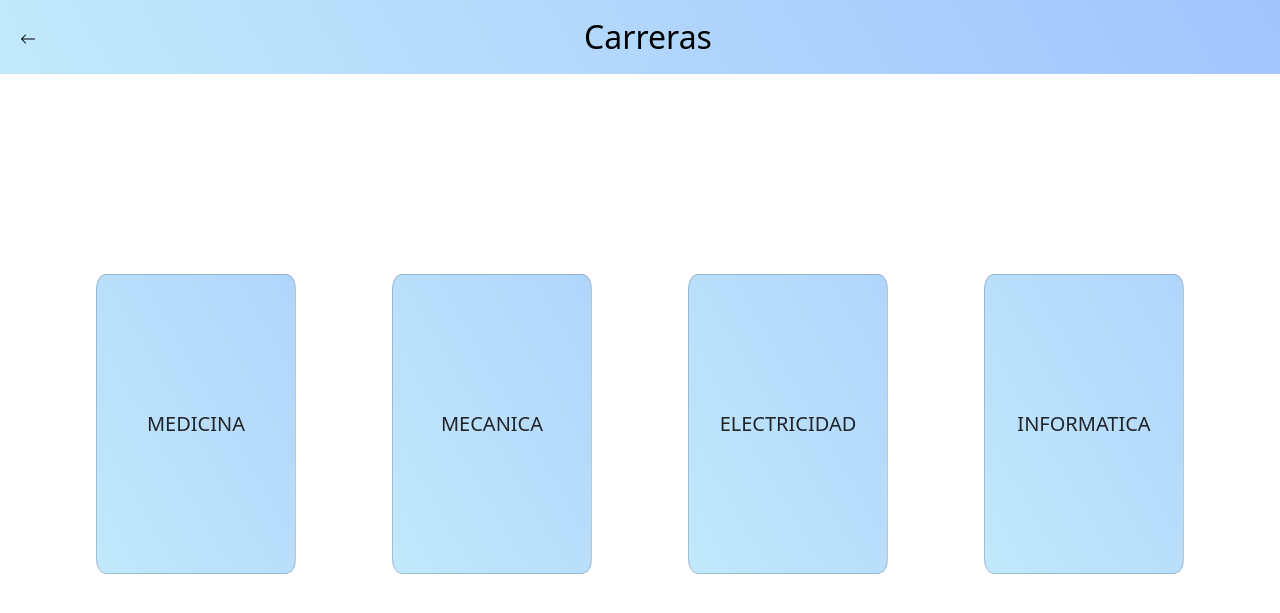
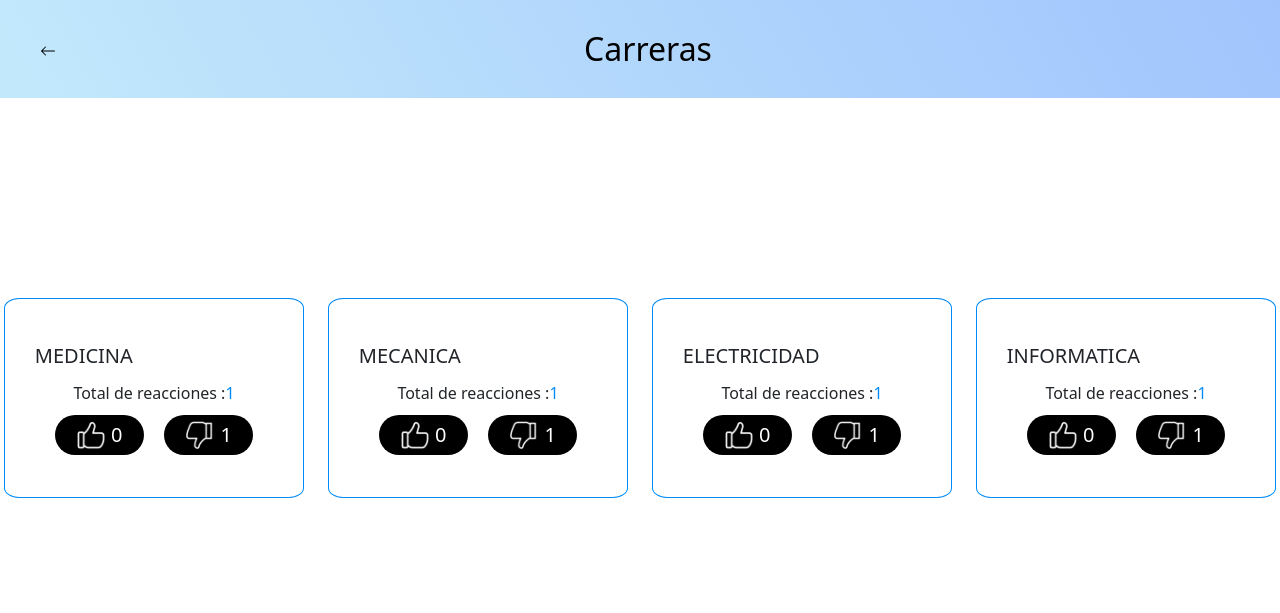
Before and after one commit to AbnerJu/votaciones2024, a PHP site: page /mostrar_carreras.php in a window 1280 px wide. Shown: the top 613 px of the page. Run offline with PHP 8.4, Linux system fonts and the light colour scheme; tables that the repository leaves empty hold one stand-in row (values such as "Sample post").

Commit message:
estilos de cards

```diff
--- a/css/style.css
+++ b/css/style.css
@@ -11,28 +11,37 @@
 
 #conPrincipal{
     display: flex;
-
     justify-content: space-evenly;
     margin-top: 200px;
     font-family: system-ui, -apple-system, BlinkMacSystemFont, 'Segoe UI', Roboto, Oxygen, Ubuntu, Cantarell, 'Open Sans', 'Helvetica Neue', sans-serif;
+    flex-wrap: wrap;
+    gap: 20px;
 }
 
-#conCards{
-    width: 200px;
-    height: 300px;
+.card{
+    width: 300px;
+    height: 200px;
     display: flex;
     justify-content: center;
     align-items: center;
     border-radius: 5%;
     font-size: 20px;
     font-weight: 500;
-    background: linear-gradient(-120deg,#a1c4fd,#c2e9fb,#f2f2f2);
+    background: #fff;
     transition-property: transform box-shadow;
     transition-duration: 1.5s;
-    transition-timing-function: cubic-bezier(0.075, 0.82, 0.165, 1);
+    transition-timing-function: cubic-bezier(0.075, 0.82, 0.165, 0.7);
     transition-delay: 0.1s;
     background-size: 400% 400%;
-    animation: mov-back 5s ease infinite;
+    position: relative;
+    gap: 10px;
+    border: 1px solid #008bf8;
+}
+
+.card:hover{
+    transform: scale(1.05);
+    cursor: pointer;
+    box-shadow: 12px 17px 51px rgba(0, 0, 0, 0.22);
 }
 
 @keyframes mov-back{
@@ -48,18 +57,63 @@
     100%{
         background-position: 0% 50%;
     }
-  }
-
-#conCards:hover{
-    transform: scale(1.1);
-    cursor: pointer;
-    box-shadow: 12px 17px 51px rgba(0, 0, 0, 0.22);
 }
 
 .navbar{
     background: linear-gradient(-120deg,#a1c4fd,#c2e9fb);
+    padding: 20px;
 }
 
 a{
     text-decoration: none;
 }
+
+.con-titulo{
+    text-align: left;
+    width: 80%;
+
+
+}
+
+.reaccion{
+    width: 30px;
+    filter: invert(1);
+}
+
+.principal-reaccion{
+    width: 100%;
+    display: flex;
+    flex-direction: row;
+    justify-content: center;
+    align-items: center;
+    gap: 20px;
+}
+
+.con-reaccion{
+    border-radius: 20px;
+    display: flex;
+    justify-content: center;
+    align-items: center;
+    width: 30%;
+    background-color: black;
+    gap: 5px;
+    padding: 5px;
+}
+
+.con-total{
+    text-align: center;
+    font-size: 1rem;
+    display: flex;
+}
+
+.num-total{
+    color: #008bf8;
+}
+
+.me-gusta{
+    color: #fff;
+}
+
+.no-me-gusta{
+    color: #fff;
+}
--- a/mostrar.php
+++ b/mostrar.php
@@ -35,7 +35,7 @@
               </a>
               <ul class="dropdown-menu">
                 <li><a class="dropdown-item" href="mostrar_carreras.php">Carreras</a></li>
-                <li><a class="dropdown-item" href="comparar_carreras.php">Comparar carreras</a></li>
+                <li><a class="dropdown-item" href="#">Comparar</a></li>
                 <li><hr class="dropdown-divider"></li>
                 <li><a class="dropdown-item" href="#">Something else here</a></li>
               </ul>
--- a/mostrar_carreras.php
+++ b/mostrar_carreras.php
@@ -46,10 +46,48 @@
     if ($fila['Field'] !== $columna_fuera) {
 
       $respuesta = $fila['Field'];
-      echo "<a class='card' id = 'conCards' href='ver_carreras.php?val=$respuesta'>" . strtoupper($respuesta) . "</a>";
+      $consulta1 = "SELECT COUNT($respuesta) FROM codigos_votaciones WHERE $respuesta=1";
+      $consulta2 = "SELECT COUNT($respuesta) FROM codigos_votaciones WHERE $respuesta=2";
+      $consulta3 = "SELECT COUNT($respuesta) FROM codigos_votaciones WHERE $respuesta=3";
+      $consulta4 = "SELECT COUNT($respuesta) FROM codigos_votaciones WHERE $respuesta=4";
+      $consulta5 = "SELECT COUNT($respuesta) FROM codigos_votaciones WHERE $respuesta=5";
+
+      $datos1 = ejecutarConsulta($conexion, $consulta1);
+      $datos2 = ejecutarConsulta($conexion, $consulta2);
+      $datos3 = ejecutarConsulta($conexion, $consulta3);
+      $datos4 = ejecutarConsulta($conexion, $consulta4);
+      $datos5 = ejecutarConsulta($conexion, $consulta5);
+
+      // Calcular el total de votos
+      $datosTotal = $datos1 + $datos2 + $datos3 + $datos4 + $datos5;
+      $datoMeGusta = $datos4 + $datos4;
+      $datoNoMeGusta = $datos1 + $datos2 + $datos3;
+
+      echo "<a class='card' id = 'conCards' href='ver_carreras.php?val=$respuesta'><div class='con-titulo'>" . strtoupper($respuesta) . "
+      </div><div class='con-total'>
+        Total de reacciones :
+        <div class='num-total'>$datosTotal</div>
+      </div>
+      <div class='principal-reaccion'>
+        <div class='con-reaccion me-gusta'><img class='reaccion' src='images/me-gusta.png'>$datoMeGusta</div>
+        <div class='con-reaccion no-me-gusta'><img class='reaccion' src='images/no-me-gusta.png'>$datoNoMeGusta</div>
+      </div>
+      </a>";
     }
   }
   echo "</div>";
+
+  function ejecutarConsulta($conexion, $consulta)
+  {
+    $resultados = mysqli_query($conexion, $consulta) or die("Error de conexión: " . mysqli_error($conexion));
+    $datos = array();
+
+    while ($fila = mysqli_fetch_array($resultados)) {
+      $datos[] = $fila[0];
+    }
+
+    return $datos[0];
+  }
 
   mysqli_close($conexion);
   ?>
@@ -60,7 +98,6 @@
   <script src="https://cdn.jsdelivr.net/npm/bootstrap@5.3.3/dist/js/bootstrap.min.js"
     integrity="sha384-0pUGZvbkm6XF6gxjEnlmuGrJXVbNuzT9qBBavbLwCsOGabYfZo0T0to5eqruptLy"
     crossorigin="anonymous"></script>
-
 </body>
 
 </html>
```
Also changed, not shown: images/me-gusta.png (added), images/no-me-gusta.png (added).
